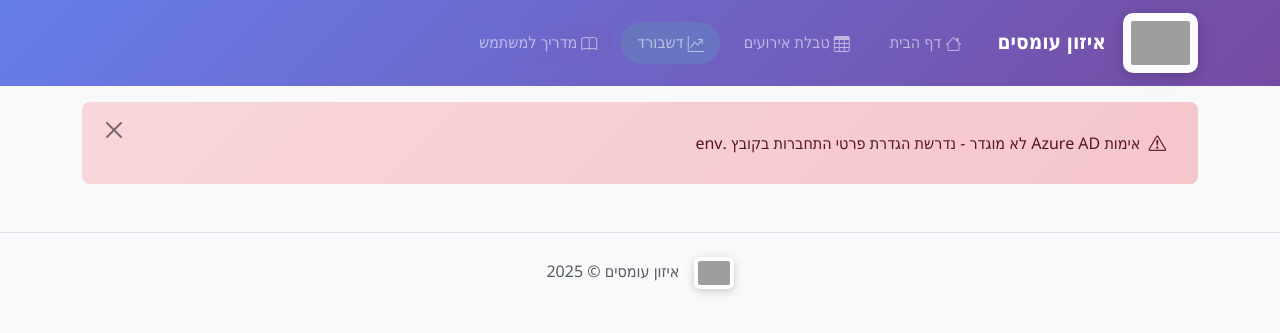
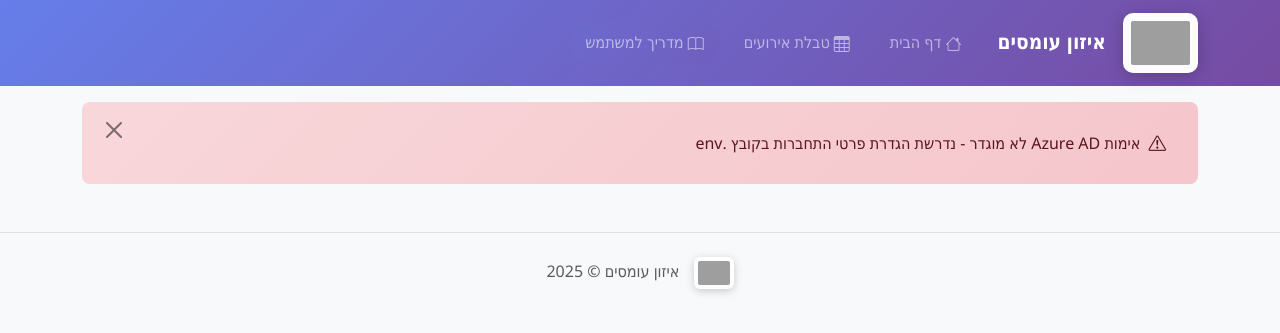
Before and after one commit to taldata/izun, a Flask app: page /auth/azure in a window 1280 px wide. Shown: the top 333 px of the page. Run offline with Flask 3, Linux system fonts and the light colour scheme; some libraries are stand-ins or nearby versions; grey boxes are pictures that could not be loaded.

Commit message:
Remove dashboard link from base template as per request

```diff
--- a/templates/base.html
+++ b/templates/base.html
@@ -103,11 +103,7 @@
                             <i class="bi bi-table me-1"></i>טבלת אירועים
                         </a>
                     </li>
-                    <li class="nav-item">
-                        <a class="nav-link rounded-pill px-3 mx-1" href="{{ url_for('dashboard') }}" style="background: linear-gradient(135deg, #43e97b20, #38f9d720);">
-                            <i class="bi bi-graph-up-arrow me-1"></i>דשבורד
-                        </a>
-                    </li>
+                    {# Dashboard link removed per request #}
                     <li class="nav-item">
                         <a class="nav-link rounded-pill px-3 mx-1" href="{{ url_for('user_guide') }}" style="background: linear-gradient(135deg, #667eea20, #764ba220);">
                             <i class="bi bi-book me-1"></i>מדריך למשתמש
```
